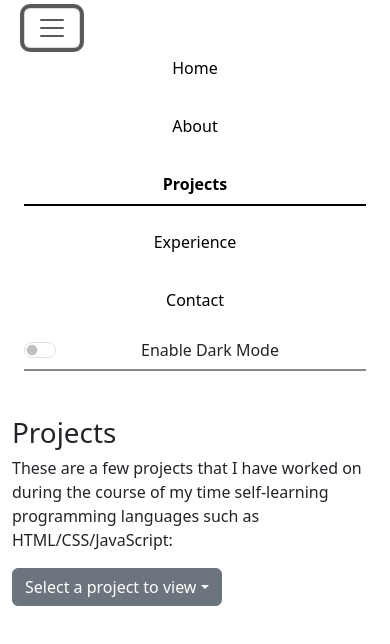
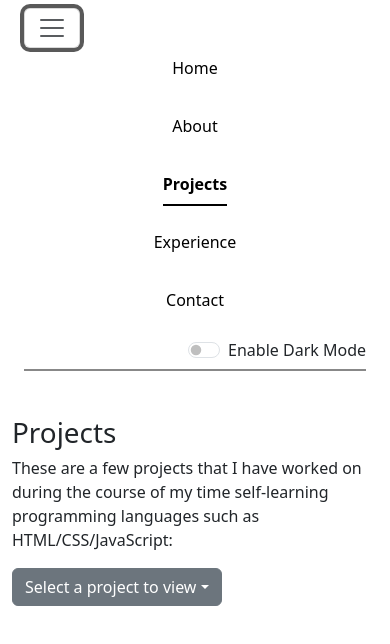
Before and after one commit to isaacbugeja/isaacbugeja.github.io, a plain HTML site: page my-webpage/projects.html in a window 390 px wide. Both pictures are taken after a click on the button "Toggle navigation". Drawn offline with nearby package versions, Linux system fonts and the light colour scheme.

Commit message:
Add files via upload

```diff
--- a/my-webpage/projects.html
+++ b/my-webpage/projects.html
@@ -9,8 +9,8 @@
     <link rel="stylesheet" href="../styles.css">
     <link href="https://cdn.jsdelivr.net/npm/bootstrap@5.3.3/dist/css/bootstrap.min.css" rel="stylesheet"
         integrity="sha384-QWTKZyjpPEjISv5WaRU9OFeRpok6YctnYmDr5pNlyT2bRjXh0JMhjY6hW+ALEwIH" crossorigin="anonymous">
-    <script src="https://cdn.jsdelivr.net/npm/bootstrap@5.3.3/dist/js/bootstrap.bundle.min.js"></script>
-
+    <script src="https://cdn.jsdelivr.net/npm/@popperjs/core@2.11.6/dist/umd/popper.min.js"></script>
+    <script src="https://cdn.jsdelivr.net/npm/bootstrap@5.3.3/dist/js/bootstrap.min.js"></script>
 </head>
 
 <body>
@@ -50,8 +50,7 @@
                     </div>
                 </div>
             </nav>
-            <script src="https://cdn.jsdelivr.net/npm/@popperjs/core@2.11.6/dist/umd/popper.min.js"></script>
-            <script src="https://cdn.jsdelivr.net/npm/bootstrap@5.3.3/dist/js/bootstrap.min.js"></script>
+
         </header>
     </div>
     <div class="container">
--- a/styles.css
+++ b/styles.css
@@ -42,15 +42,13 @@ a.nav-link:hover {
     #navbarNav li:last-of-type{
         border-bottom:2px solid #888;
         padding-bottom:5px;
+        width:100%
     }
 
-    .form-check {
-        display: flex;
+    .navbar-nav, .nav-item,.form-check{
+        display:flex;
+        justify-content: flex-end;
         align-items: center;
-        justify-content: flex-end;
-        margin-left: auto;
-        margin-right: 10px;
-
     }
 }
 
```
